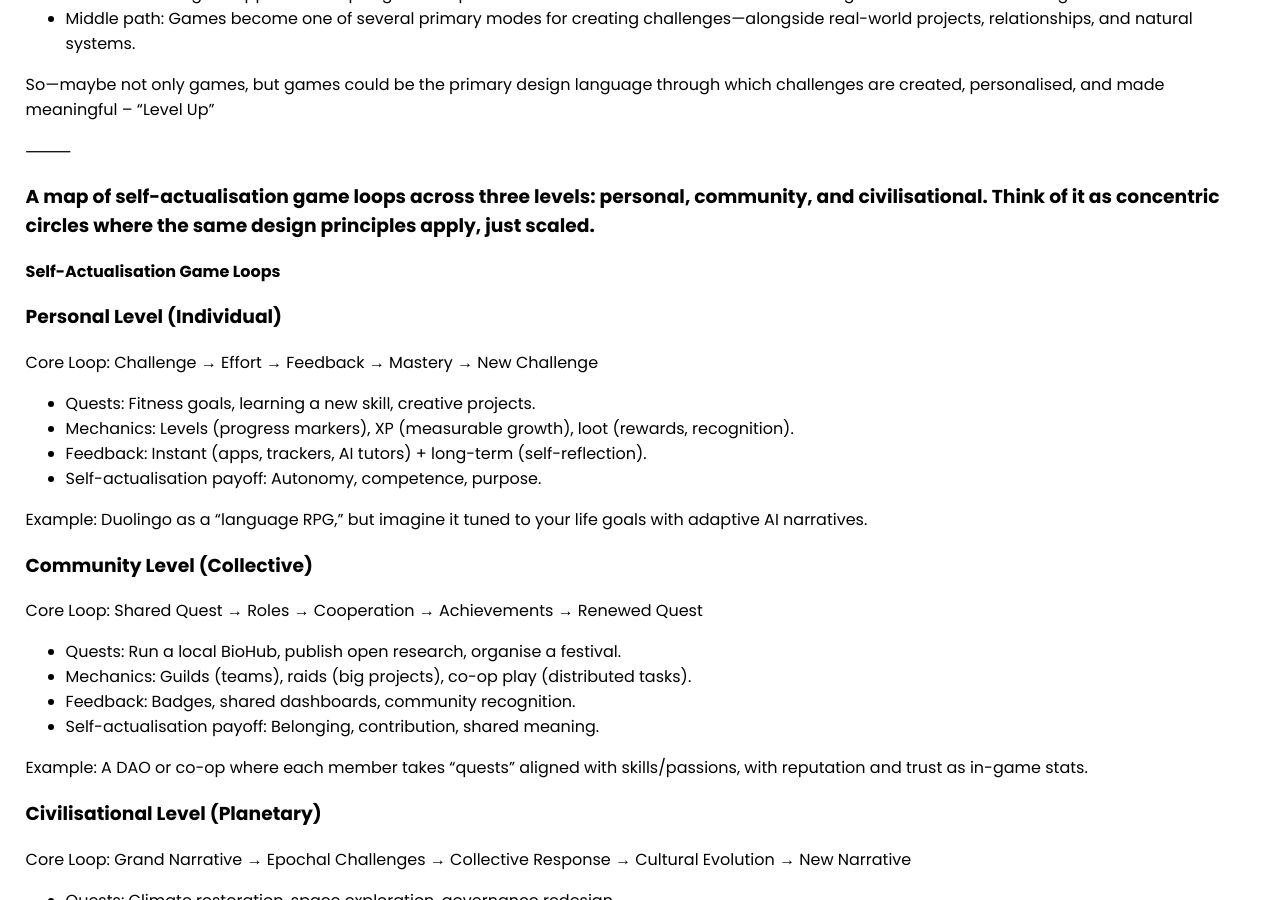
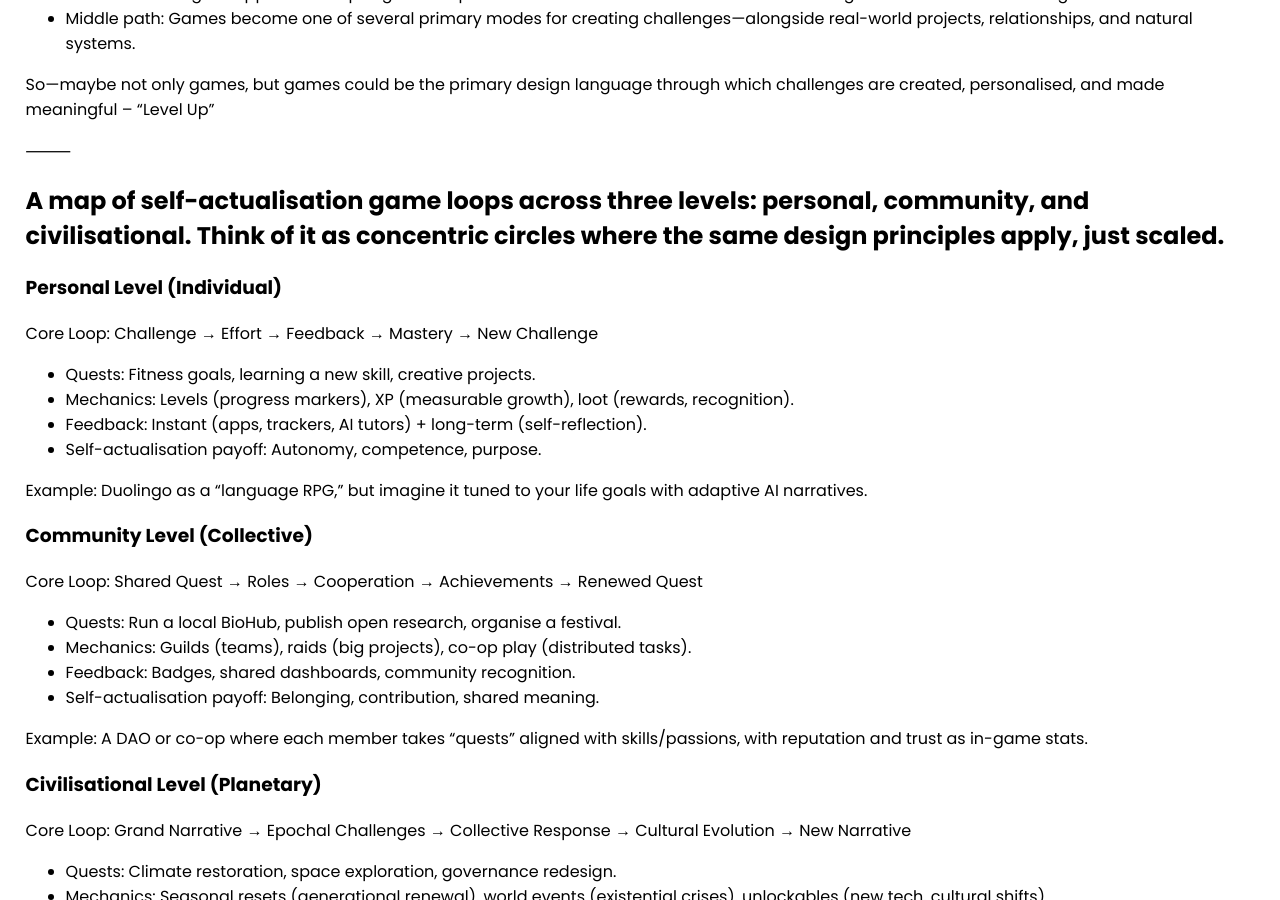
Before and after one commit to selfdriven-foundation/selfdriven-ai, a Jekyll site: the page built from docs/pages/games.md, in a window 1280 px wide and 900 px high, scrolled down 703 px. Built offline with Jekyll 4.4.1, drawn with Linux system fonts in a browser that asks for light colours.

Commit message:
Update games.md

```diff
--- a/docs/pages/games.md
+++ b/docs/pages/games.md
@@ -29,9 +29,7 @@ So—maybe not only games, but games could be the primary design language throug
 
 ⸻
 
-### A map of self-actualisation game loops across three levels: personal, community, and civilisational. Think of it as concentric circles where the same design principles apply, just scaled.
-
-**Self-Actualisation Game Loops**
+## A map of self-actualisation game loops across three levels: personal, community, and civilisational. Think of it as concentric circles where the same design principles apply, just scaled.
 
 ### Personal Level (Individual)
 
```
